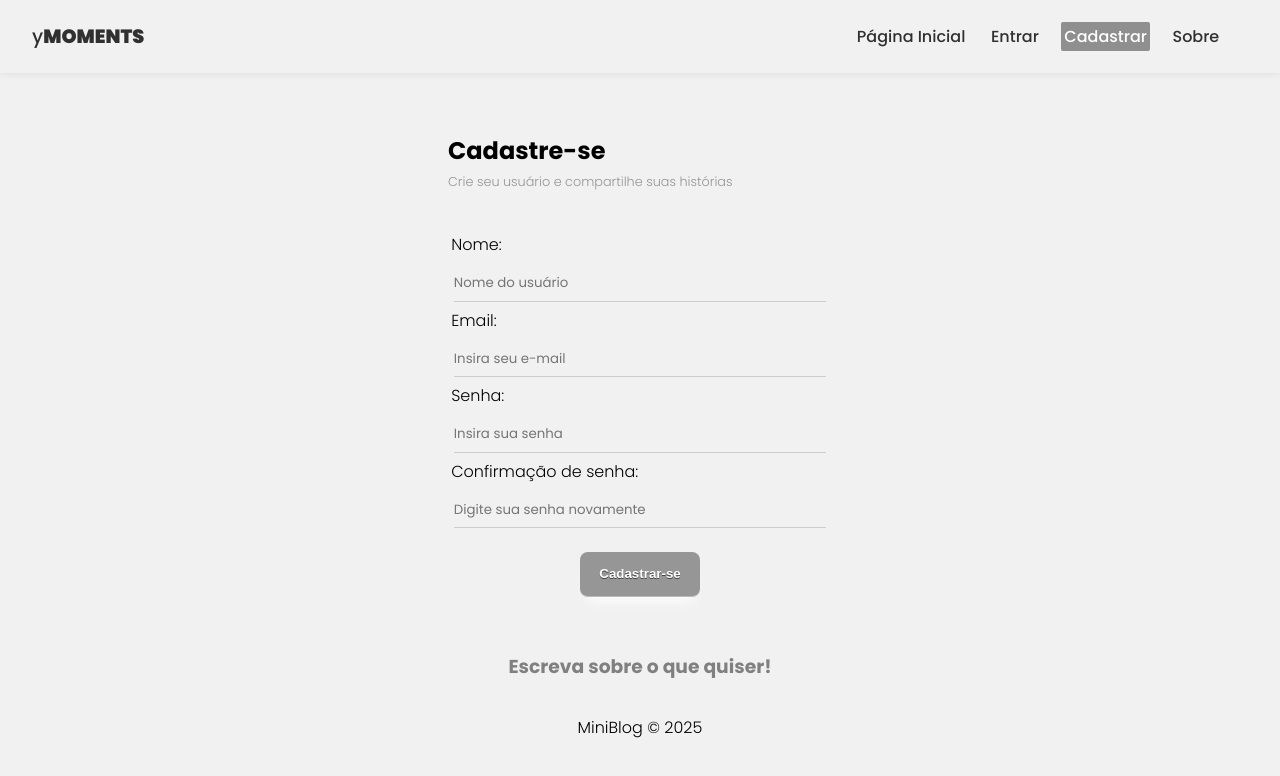
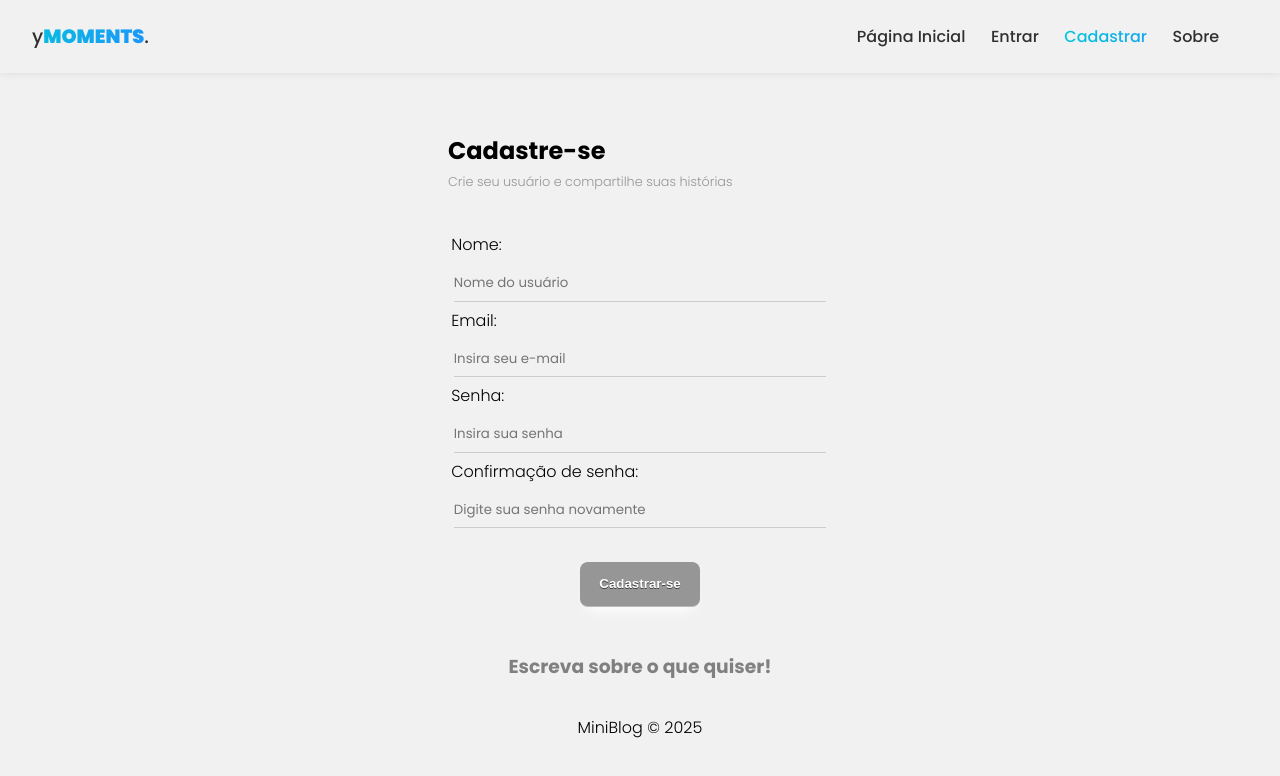
Before and after one commit to YanFelipy/ymoment-app, a React (Vite) app: page /Register in a window 1280 px wide. Shown: the top 776 px of the page. Built offline with nearby package versions, Linux system fonts and the light colour scheme.

Commit message:
Estilos Globais

```diff
--- a/src/components/Navbar.jsx
+++ b/src/components/Navbar.jsx
@@ -5,7 +5,7 @@ const Navbar = () => {
     <nav className={styles.navbar} >
 
       <NavLink to="/" className={styles.brand}>
-        y<span>Moments</span>
+        y<span>Moments</span>.
       </NavLink>
 
       <ul className={styles.navlinks}>
--- a/src/components/Navbar.module.css
+++ b/src/components/Navbar.module.css
@@ -9,12 +9,36 @@
 
 .brand  {
   font-size: 1.2em;
+
+
 }
 
 .brand span {
 font-weight: 900;
+background: radial-gradient(circle,dodgerblue,rgb(2, 202, 216));
+background-clip:text;
+color: transparent;
 text-transform: uppercase;
+animation: moments 5s linear infinite ;
+background-size: 300% 300%;
 }
+
+@keyframes moments {
+  0% {
+    background-position: 0% 0%;
+  }
+ 50% {
+    background-position: 100% 100%;
+  }
+   0% {
+    background-position: 0% 0%;
+  }
+}
+  .brand span:hover {
+background:none;
+color: var(--second-color);
+  }
+
 
 .navlinks {
     display: flex;
@@ -30,11 +54,18 @@ justify-content: center;
     padding: .2em .2em;
 
 }
+
+.navlinks li a:hover,
 .active {
-  background-color: rgb(143, 143, 143);
-  border-radius: 2px;
-  color: white;
+
+background: radial-gradient(circle,dodgerblue,rgb(2, 202, 216));
+background-clip:text;
+color: transparent;
+animation: moments 2s linear infinite ;
+background-size: 300% 300%;
+
 }
+
 
 @media only screen and (min-width: 0px)
 and (max-width: 667px) {
--- a/src/index.css
+++ b/src/index.css
@@ -110,6 +110,50 @@ textarea:focus {
   outline: none;
 }
 
+.btn {
+  background-color: green;
+  cursor: pointer;
+  text-align: center;
+  color: var(--second-color);
+  border-radius: 10px;
+width: 120px;
+border: none;
+}
+
+.btn.btn-dark{
+  background-color: #000;
+  border-radius: 0;
+
+}
+
+.btn.btn-outline {
+  background-color: transparent;
+  border-radius: 0;
+color: #000;
+border: 1px solid #000;
+}
+
+
+.btn:hover {
+  background-color: green;
+  color: white;
+}
+
+.btn.btn-outline:hover { background-color: #000;}
+
+.btn.btn-danger:hover {background-color: red;}
+
+button [disabled] {
+  background-color: #AAA;
+}
+
+.container .error {
+  color: #721C24;
+background-color: #f8d7f8;
+border: 1px solid #f5c6cb;
+padding: 5px;
+border-radius: 5px;
+}
 
 @media only screen and (min-width: 0px)
 and (max-width: 820px) {
--- a/src/pages/Register/Register.module.css
+++ b/src/pages/Register/Register.module.css
@@ -9,6 +9,7 @@ text-align: left;
 }
 
 .submit_box {
+    padding: 10px 3px;
     height: 5em;
     align-items: center;
     display: flex;
```
